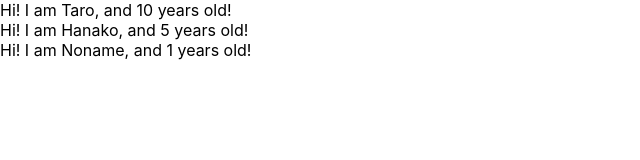
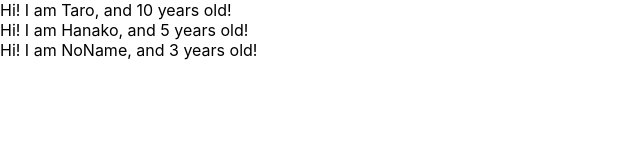
Before and after one commit to tm-hirai/udemy-react-redux-application, a React (Create React App) app: page / in a window 1280 px wide. Shown: the top 160 px of the page, without its empty margins (0-640 px from the left). Built offline with nearby package versions, Linux system fonts and the light colour scheme.

Commit message:
learn prop-types

```diff
--- a/src/App.js
+++ b/src/App.js
@@ -1,10 +1,11 @@
 import React from 'react';
+import PropTypes from 'prop-types'
 
 const App = () => {
   const profiles = [
     { name: "Taro", age: 10 },
     { name: "Hanako", age: 5 },
-    { name: "Noname" },
+    { name: "NoName", age: 3 },
   ]
   return <div>
     {
@@ -18,8 +19,9 @@ const User = (props) => {
   return <div>Hi! I am {props.name}, and {props.age} years old!</div>
 }
 
-User.defaultProps = {
-  age: 1
+User.propTypes = {
+  name: PropTypes.string,
+  age: PropTypes.number.isRequired
 }
 
 export default App;
```
